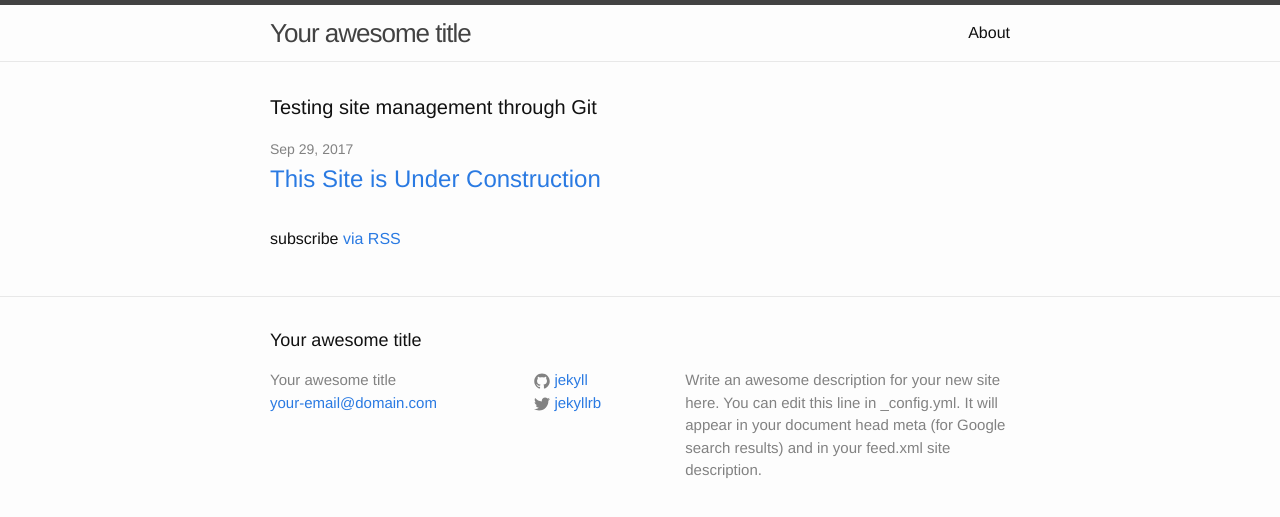
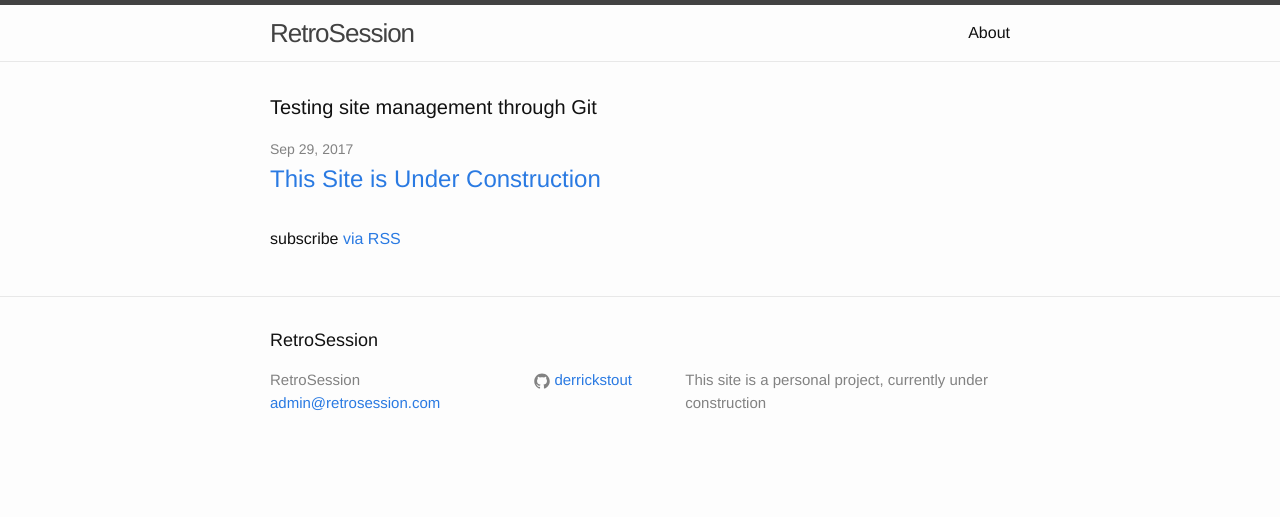
Before and after one commit to derrickstout/derrickstout.github.io, a Jekyll site: the page built from index.html, in a window 1280 px wide. Shown: the top 517 px of the page. Built offline with Jekyll 4.4.1, drawn with Linux system fonts in a browser that asks for light colours.

Commit message:
Change yaml config file from default

```diff
--- a/_config.yml
+++ b/_config.yml
@@ -6,16 +6,14 @@
 # 'jekyll serve'. If you change this file, please restart the server process.
 
 # Site settings
-title: Your awesome title
-email: your-email@domain.com
+title: RetroSession
+email: admin@retrosession.com
 description: > # this means to ignore newlines until "baseurl:"
-  Write an awesome description for your new site here. You can edit this
-  line in _config.yml. It will appear in your document head meta (for
-  Google search results) and in your feed.xml site description.
+  This site is a personal project, currently under construction
 baseurl: "" # the subpath of your site, e.g. /blog
-url: "http://yourdomain.com" # the base hostname & protocol for your site
-twitter_username: jekyllrb
-github_username:  jekyll
+url: "http://retrosession.com" # the base hostname & protocol for your site
+
+github_username:  derrickstout
 
 # Build settings
 markdown: kramdown
```
